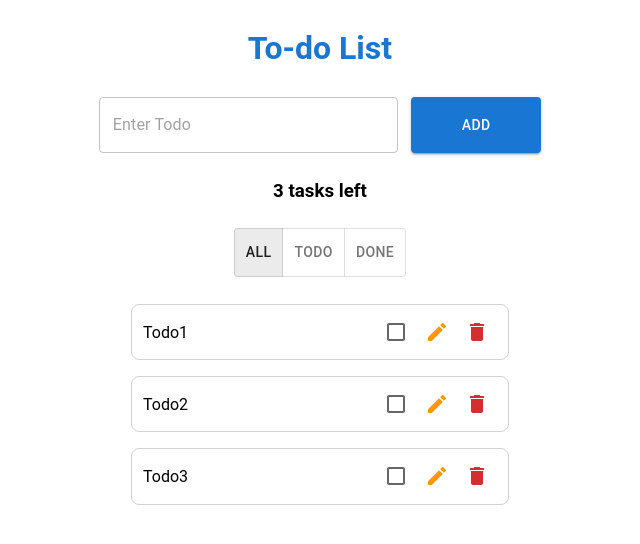
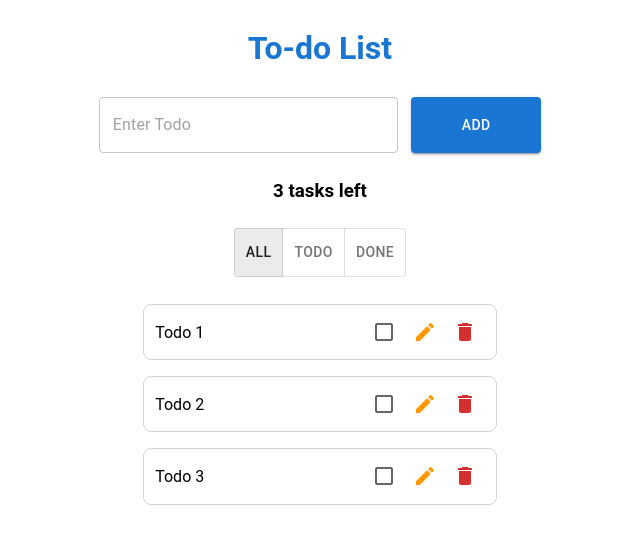
Before and after one commit to jmpark95/1st-project-Todo, a React (Create React App) app: page / in a window 1280 px wide. Shown: the top 544 px of the page, without its empty margins (320-960 px from the left). Built offline with nearby package versions, Linux system fonts and the light colour scheme.

Commit message:
Working version 1

```diff
--- a/src/App.jsx
+++ b/src/App.jsx
@@ -2,16 +2,14 @@ import { useState } from "react";
 import Form from "./components/Form";
 import Todo from "./components/Todo";
 
-import Button from "@mui/material/Button";
-import ToggleButton from "@mui/material/ToggleButton";
-import ToggleButtonGroup from "@mui/material/ToggleButtonGroup";
+import { ToggleButton, ToggleButtonGroup } from "@mui/material";
 import { nanoid } from "nanoid";
 
 function App() {
    const INITIAL_DATA = [
-      { id: nanoid(), name: "Todo1", completed: false },
-      { id: nanoid(), name: "Todo2", completed: false },
-      { id: nanoid(), name: "Todo3", completed: false },
+      { id: nanoid(), name: "Todo 1", completed: false },
+      { id: nanoid(), name: "Todo 2", completed: false },
+      { id: nanoid(), name: "Todo 3", completed: false },
    ];
 
    const [tasks, setTasks] = useState(INITIAL_DATA);
--- a/src/components/Form.jsx
+++ b/src/components/Form.jsx
@@ -1,6 +1,5 @@
 import React, { useState } from "react";
-import TextField from "@mui/material/TextField";
-import Button from "@mui/material/Button";
+import { TextField, Button } from "@mui/material";
 
 export default function Form({ addTask }) {
    const [formInput, setFormInput] = useState("");
--- a/src/components/Todo.jsx
+++ b/src/components/Todo.jsx
@@ -1,10 +1,7 @@
 import React, { useState } from "react";
-import Button from "@mui/material/Button";
-import Checkbox from "@mui/material/Checkbox";
-import IconButton from "@mui/material/IconButton";
+import { Button, Checkbox, IconButton, TextField } from "@mui/material";
 import EditIcon from "@mui/icons-material/Edit";
 import DeleteIcon from "@mui/icons-material/Delete";
-import TextField from "@mui/material/TextField";
 
 export default function Todo({
    id,
@@ -50,10 +47,13 @@ export default function Todo({
    } else {
       return (
          <div className="todo-item" id={id}>
+            <form>
                <TextField
+                  fullWidth
+                  style={{ justifyContent: "center" }}
                   sx={{
-                  ".MuiInputBase-input": {
-                     padding: "0.3rem",
+                     "& .MuiInputBase-input": {
+                        padding: "0.1rem",
                      },
                   }}
                   value={editingFieldText}
@@ -71,56 +71,8 @@ export default function Todo({
                      Edit
                   </Button>
                </div>
+            </form>
          </div>
       );
    }
 }
-
-// else if (template === "Editing") {
-//    return (
-//       <div className="todo-item" id={id}>
-//          <TextField
-//             sx={{
-//                ".MuiInputBase-input": {
-//                   padding: "0.3rem",
-//                },
-//             }}
-//             value={editingFieldText}
-//             onChange={(e) => setEditingFieldText(e.target.value)}
-//          />
-//          <div className="icons">
-//             <Button
-//                variant="outlined"
-//                type="submit"
-//                onClick={() => {
-//                   setTemplate("Default");
-//                   updateName(id, editingFieldText);
-//                }}
-//             >
-//                Edit
-//             </Button>
-//          </div>
-//       </div>
-//    );
-// } else if (template === "Deleted") {
-//    return (
-//       <div className="todo-item" id={id}>
-//          <del style={{ color: "red" }}>{name}</del>
-//          <div className="icons">
-//             <Checkbox
-//                defaultChecked={completed}
-//                onClick={() => {
-//                   setTemplate("Default");
-//                   updatedCompletedStatus(id);
-//                }}
-//             />
-//             <IconButton sx={{ color: "#ff9800" }}>
-//                <EditIcon />
-//             </IconButton>
-//             <IconButton sx={{ color: "#d32f2f" }}>
-//                <DeleteIcon />
-//             </IconButton>
-//          </div>
-//       </div>
-//    );
-// }
--- a/src/index.scss
+++ b/src/index.scss
@@ -1,3 +1,7 @@
+* {
+   box-sizing: border-box;
+}
+
 @mixin align-items {
    display: flex;
    justify-content: space-between;
@@ -47,6 +51,10 @@ form {
       align-items: center;
       margin-bottom: 1rem;
       gap: 0.8rem;
+
+      form {
+         width: 100%;
+      }
    }
 
    p {
```
Lines whose indentation alone changed are shown as unchanged.
